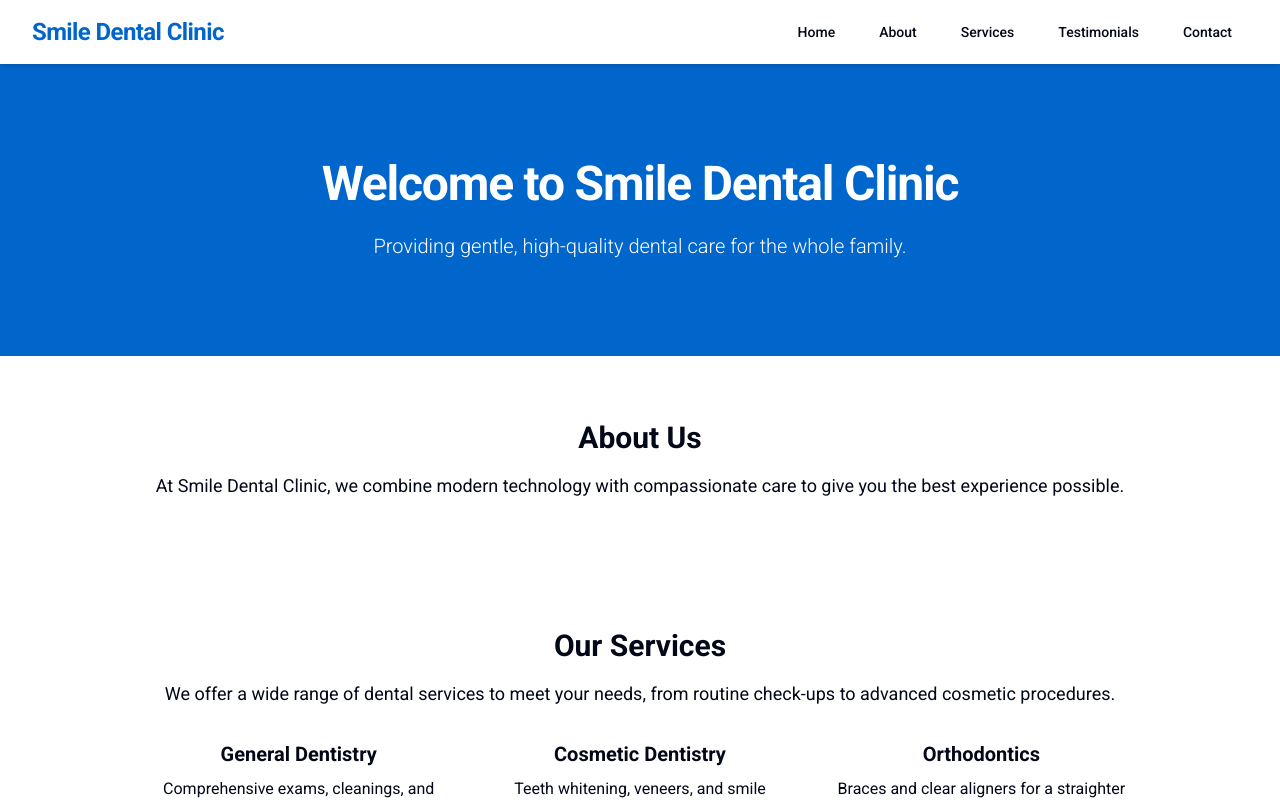
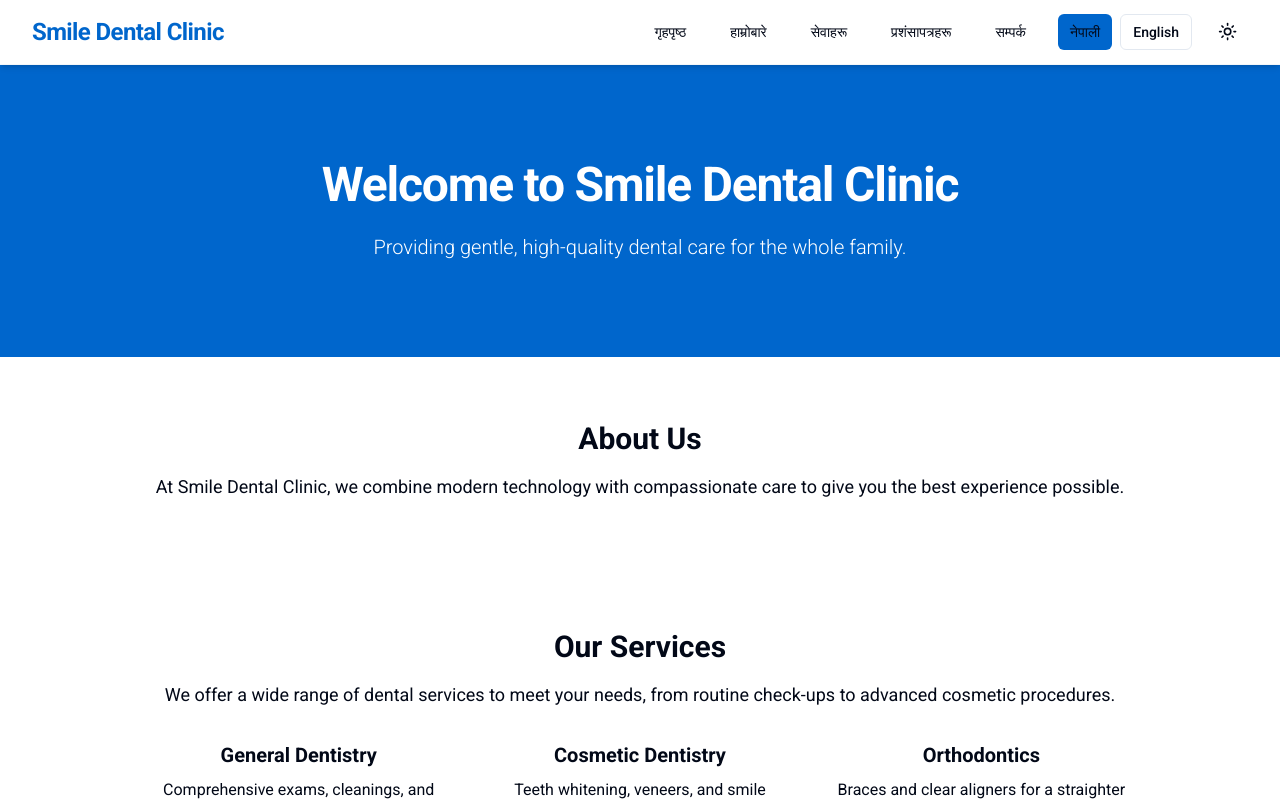
Before and after one commit to bikashghimire/om-muktinath-dental-clinic-dhading, a React (Vite) app: page / in a window 1280 px wide. Shown: the top 801 px of the page. Built offline with nearby package versions, Linux system fonts and the light colour scheme.

Commit message:
navbar finished

```diff
--- a/package.json
+++ b/package.json
@@ -15,14 +15,19 @@
     "@radix-ui/react-slot": "^1.2.3",
     "class-variance-authority": "^0.7.1",
     "clsx": "^2.1.1",
+    "i18next": "^25.2.1",
+    "i18next-browser-languagedetector": "^8.2.0",
     "lucide-react": "^0.515.0",
+    "next-themes": "^0.4.6",
     "react": "^19.1.0",
     "react-dom": "^19.1.0",
+    "react-i18next": "^15.5.3",
     "tailwind-merge": "^3.3.1",
     "tailwindcss-animate": "^1.0.7"
   },
   "devDependencies": {
     "@eslint/js": "^9.25.0",
+    "@types/node": "^24.0.1",
     "@types/react": "^19.1.8",
     "@types/react-dom": "^19.1.6",
     "@vitejs/plugin-react": "^4.4.1",
@@ -31,6 +36,7 @@
     "eslint-plugin-react-hooks": "^5.2.0",
     "eslint-plugin-react-refresh": "^0.4.19",
     "globals": "^16.0.0",
+    "path-browserify": "^1.0.1",
     "postcss": "^8.4.27",
     "shadcn": "^2.6.3",
     "shadcn-ui": "^0.9.5",
--- a/src/App.tsx
+++ b/src/App.tsx
@@ -1,6 +1,7 @@
 import React from 'react'
 
 import './styles/globals.css'
+import { ThemeProvider } from './components/theme-provider'
 import Navbar from './components/Navbar'
 import Hero from './sections/Hero'
 import About from './sections/About'
@@ -12,7 +13,8 @@ import Footer from './sections/Footer'
 
 const App: React.FC = () => {
   return (
-    <div className="flex flex-col min-h-screen">
+    <ThemeProvider defaultTheme="light">
+      <div className="flex flex-col min-h-screen bg-background text-foreground transition-colors duration-300">
         <Navbar />
         <main>
           <section id="home"><Hero /></section>
@@ -23,6 +25,7 @@ const App: React.FC = () => {
           <Footer />
         </main>
       </div>
+    </ThemeProvider>
   )
 }
 
--- /dev/null
+++ b/src/components/LanguageSwitcher.tsx
@@ -0,0 +1,31 @@
+import { useTranslation } from 'react-i18next';
+import { Button } from './ui/button';
+
+export default function LanguageSwitcher() {
+  const { i18n } = useTranslation();
+
+  const changeLanguage = (lng: string) => {
+    i18n.changeLanguage(lng);
+  };
+
+  return (
+    <div className="flex gap-2">
+      <Button
+        variant={i18n.language === 'np' ? 'default' : 'outline'}
+        size="sm"
+        onClick={() => changeLanguage('np')}
+        className="font-medium"
+      >
+        नेपाली
+      </Button>
+      <Button
+        variant={i18n.language === 'en' ? 'default' : 'outline'}
+        size="sm"
+        onClick={() => changeLanguage('en')}
+        className="font-medium"
+      >
+        English
+      </Button>
+    </div>
+  );
+}
--- a/src/components/Navbar.tsx
+++ b/src/components/Navbar.tsx
@@ -10,16 +10,20 @@ import {
 } from "./ui/navigation-menu";
 import { Button } from "./ui/button";
 import { Menu, X } from "lucide-react";
+import { ThemeToggle } from "./theme-toggle";
+import { useTranslation } from "react-i18next";
+import LanguageSwitcher from "./LanguageSwitcher";
 
 const Navbar = () => {
   const [isMenuOpen, setIsMenuOpen] = useState(false);
+  const { t } = useTranslation();
 
   const toggleMenu = () => {
     setIsMenuOpen(!isMenuOpen);
   };
 
   return (
-    <nav className="bg-white shadow-md sticky top-0 z-10 backdrop-blur-sm bg-white/90">
+    <nav className="bg-background/80 shadow-md sticky top-0 z-10 backdrop-blur-sm border-b border-border/40">
       <div className="max-w-7xl mx-auto px-4 sm:px-6 lg:px-8">
         <div className="flex justify-between h-16">
           <div className="flex items-center">
@@ -37,7 +41,7 @@ const Navbar = () => {
                     href="#home"
                     className={`${navigationMenuTriggerStyle()} hover:text-primary hover:bg-transparent`}
                   >
-                    Home
+                    {t('navbar.home')}
                   </NavigationMenuLink>
                 </NavigationMenuItem>
                 <NavigationMenuItem>
@@ -45,7 +49,7 @@ const Navbar = () => {
                     href="#about"
                     className={`${navigationMenuTriggerStyle()} hover:text-primary hover:bg-transparent`}
                   >
-                    About
+                    {t('navbar.about')}
                   </NavigationMenuLink>
                 </NavigationMenuItem>
                 <NavigationMenuItem>
@@ -53,7 +57,7 @@ const Navbar = () => {
                     href="#services"
                     className={`${navigationMenuTriggerStyle()} hover:text-primary hover:bg-transparent`}
                   >
-                    Services
+                    {t('navbar.services')}
                   </NavigationMenuLink>
                 </NavigationMenuItem>
                 <NavigationMenuItem>
@@ -61,7 +65,7 @@ const Navbar = () => {
                     href="#testimonials"
                     className={`${navigationMenuTriggerStyle()} hover:text-primary hover:bg-transparent`}
                   >
-                    Testimonials
+                    {t('navbar.testimonials')}
                   </NavigationMenuLink>
                 </NavigationMenuItem>
                 <NavigationMenuItem>
@@ -69,15 +73,20 @@ const Navbar = () => {
                     href="#contact"
                     className={`${navigationMenuTriggerStyle()} hover:text-primary hover:bg-transparent`}
                   >
-                    Contact
+                    {t('navbar.contact')}
                   </NavigationMenuLink>
                 </NavigationMenuItem>
               </NavigationMenuList>
             </NavigationMenu>
+            <div className="ml-4 flex items-center gap-4">
+              <LanguageSwitcher />
+              <ThemeToggle />
+            </div>
           </div>
 
           {/* Mobile menu button */}
-          <div className="flex md:hidden items-center">
+          <div className="flex md:hidden items-center gap-2">
+            <ThemeToggle />
             <Button
               variant="ghost"
               size="icon"
@@ -107,32 +116,35 @@ const Navbar = () => {
             asChild variant="ghost"
             className="w-full justify-start text-base hover:text-primary hover:bg-gray-50"
           >
-            <a href="#home">Home</a>
+            <a href="#home">{t('navbar.home')}</a>
           </Button>
           <Button
             asChild variant="ghost"
             className="w-full justify-start text-base hover:text-primary hover:bg-gray-50"
           >
-            <a href="#about">About</a>
+            <a href="#about">{t('navbar.about')}</a>
           </Button>
           <Button
             asChild variant="ghost"
             className="w-full justify-start text-base hover:text-primary hover:bg-gray-50"
           >
-            <a href="#services">Services</a>
+            <a href="#services">{t('navbar.services')}</a>
           </Button>
           <Button
             asChild variant="ghost"
             className="w-full justify-start text-base hover:text-primary hover:bg-gray-50"
           >
-            <a href="#testimonials">Testimonials</a>
+            <a href="#testimonials">{t('navbar.testimonials')}</a>
           </Button>
           <Button
             asChild variant="ghost"
             className="w-full justify-start text-base hover:text-primary hover:bg-gray-50"
           >
-            <a href="#contact">Contact</a>
+            <a href="#contact">{t('navbar.contact')}</a>
           </Button>
+          <div className="px-2 pt-2">
+            <LanguageSwitcher />
+          </div>
         </div>
       </div>
     </nav>
--- /dev/null
+++ b/src/components/theme-provider.tsx
@@ -0,0 +1,71 @@
+import React, { createContext, useContext, useEffect, useState } from "react";
+
+type Theme = "dark" | "light" | "system";
+
+type ThemeProviderProps = {
+  children: React.ReactNode;
+  defaultTheme?: Theme;
+  storageKey?: string;
+};
+
+type ThemeProviderState = {
+  theme: Theme;
+  setTheme: (theme: Theme) => void;
+};
+
+const initialState: ThemeProviderState = {
+  theme: "system",
+  setTheme: () => null,
+};
+
+const ThemeProviderContext = createContext<ThemeProviderState>(initialState);
+
+export function ThemeProvider({
+  children,
+  defaultTheme = "system",
+  storageKey = "vite-ui-theme",
+  ...props
+}: ThemeProviderProps) {
+  const [theme, setTheme] = useState<Theme>(
+    () => (localStorage.getItem(storageKey) as Theme) || defaultTheme
+  );
+
+  useEffect(() => {
+    const root = window.document.documentElement;
+    root.classList.remove("light", "dark");
+
+    if (theme === "system") {
+      const systemTheme = window.matchMedia("(prefers-color-scheme: dark)")
+        .matches
+        ? "dark"
+        : "light";
+      root.classList.add(systemTheme);
+      return;
+    }
+
+    root.classList.add(theme);
+  }, [theme]);
+
+  const value = {
+    theme,
+    setTheme: (theme: Theme) => {
+      localStorage.setItem(storageKey, theme);
+      setTheme(theme);
+    },
+  };
+
+  return (
+    <ThemeProviderContext.Provider {...props} value={value}>
+      {children}
+    </ThemeProviderContext.Provider>
+  );
+}
+
+export const useTheme = () => {
+  const context = useContext(ThemeProviderContext);
+
+  if (context === undefined)
+    throw new Error("useTheme must be used within a ThemeProvider");
+
+  return context;
+};
--- /dev/null
+++ b/src/components/theme-toggle.tsx
@@ -0,0 +1,31 @@
+import React from "react";
+import { Moon, Sun } from "lucide-react";
+
+import { Button } from "./ui/button";
+import { useTheme } from "./theme-provider";
+
+export function ThemeToggle() {
+  const { theme, setTheme } = useTheme();
+
+  return (
+    <Button
+      variant="ghost"
+      size="icon"
+      onClick={() => setTheme(theme === "light" ? "dark" : "light")}
+      className="focus:outline-none"
+      aria-label="Toggle theme"
+    >
+      <Sun
+        className={`h-[1.2rem] w-[1.2rem] transition-all ${
+          theme === "dark" ? "scale-0 opacity-0" : "scale-100 opacity-100"
+        }`}
+      />
+      <Moon
+        className={`absolute h-[1.2rem] w-[1.2rem] transition-all ${
+          theme === "dark" ? "scale-100 opacity-100" : "scale-0 opacity-0"
+        }`}
+      />
+      <span className="sr-only">Toggle theme</span>
+    </Button>
+  );
+}
--- /dev/null
+++ b/src/i18n.ts
@@ -0,0 +1,26 @@
+import i18n from 'i18next';
+import { initReactI18next } from 'react-i18next';
+import LanguageDetector from 'i18next-browser-languagedetector';
+import enTranslation from './translations/en.json';
+import npTranslation from './translations/np.json';
+
+i18n
+  .use(LanguageDetector)
+  .use(initReactI18next)
+  .init({
+    resources: {
+      en: enTranslation,
+      np: npTranslation
+    },
+    lng: 'np', // default language is Nepali
+    fallbackLng: 'en',
+    interpolation: {
+      escapeValue: false // react already safes from xss
+    },
+    detection: {
+      order: ['localStorage', 'navigator'],
+      caches: ['localStorage']
+    }
+  });
+
+export default i18n;
--- a/src/main.tsx
+++ b/src/main.tsx
@@ -2,6 +2,7 @@ import React, { StrictMode } from 'react'
 import { createRoot } from 'react-dom/client'
 import './styles/globals.css'
 import App from './App.tsx'
+import './i18n' // Import i18n configuration
 
 const rootElement = document.getElementById('root');
 if (rootElement) {
--- /dev/null
+++ b/src/translations/en.json
@@ -0,0 +1,38 @@
+{
+  "translation": {
+    "navbar": {
+      "home": "Home",
+      "about": "About",
+      "services": "Services",
+      "testimonials": "Testimonials",
+      "contact": "Contact"
+    },
+    "hero": {
+      "title": "Welcome to Om Muktinath",
+      "subtitle": "Your trusted partner for reliable services"
+    },
+    "about": {
+      "title": "About Us",
+      "description": "Learn more about our company and our journey"
+    },
+    "services": {
+      "title": "Our Services",
+      "viewMore": "View More"
+    },
+    "testimonials": {
+      "title": "What Our Clients Say"
+    },
+    "contact": {
+      "title": "Contact Us",
+      "name": "Name",
+      "email": "Email",
+      "message": "Message",
+      "submit": "Submit"
+    },
+    "footer": {
+      "rights": "All rights reserved",
+      "privacy": "Privacy Policy",
+      "terms": "Terms of Service"
+    }
+  }
+}
--- /dev/null
+++ b/src/translations/np.json
@@ -0,0 +1,38 @@
+{
+  "translation": {
+    "navbar": {
+      "home": "गृहपृष्ठ",
+      "about": "हाम्रोबारे",
+      "services": "सेवाहरू",
+      "testimonials": "प्रशंसापत्रहरू",
+      "contact": "सम्पर्क"
+    },
+    "hero": {
+      "title": "ओम मुक्तिनाथमा स्वागत छ",
+      "subtitle": "भरपर्दो सेवाको लागि तपाईंको विश्वसनीय साझेदार"
+    },
+    "about": {
+      "title": "हाम्रोबारे",
+      "description": "हाम्रो कम्पनी र हाम्रो यात्राको बारेमा थप जान्नुहोस्"
+    },
+    "services": {
+      "title": "हाम्रा सेवाहरू",
+      "viewMore": "थप हेर्नुहोस्"
+    },
+    "testimonials": {
+      "title": "हाम्रा ग्राहकहरू के भन्छन्"
+    },
+    "contact": {
+      "title": "सम्पर्क गर्नुहोस्",
+      "name": "नाम",
+      "email": "इमेल",
+      "message": "सन्देश",
+      "submit": "पेश गर्नुहोस्"
+    },
+    "footer": {
+      "rights": "सर्वाधिकार सुरक्षित",
+      "privacy": "गोपनीयता नीति",
+      "terms": "सेवाका सर्तहरू"
+    }
+  }
+}
--- a/vite.config.ts
+++ b/vite.config.ts
@@ -1,6 +1,7 @@
 import { defineConfig } from 'vite'
 import react from '@vitejs/plugin-react'
 import path from 'path'
+import { fileURLToPath } from 'url'
 
 // https://vitejs.dev/config/
 export default defineConfig({
@@ -8,6 +9,7 @@ export default defineConfig({
   resolve: {
     alias: {
       '@': path.resolve(__dirname, './src'),
+      path: 'path-browserify',
     },
   },
 })
```
Also changed, not shown: 1 other file (tests, documents, lock files or other folders). Lines whose indentation alone changed are shown as unchanged.
